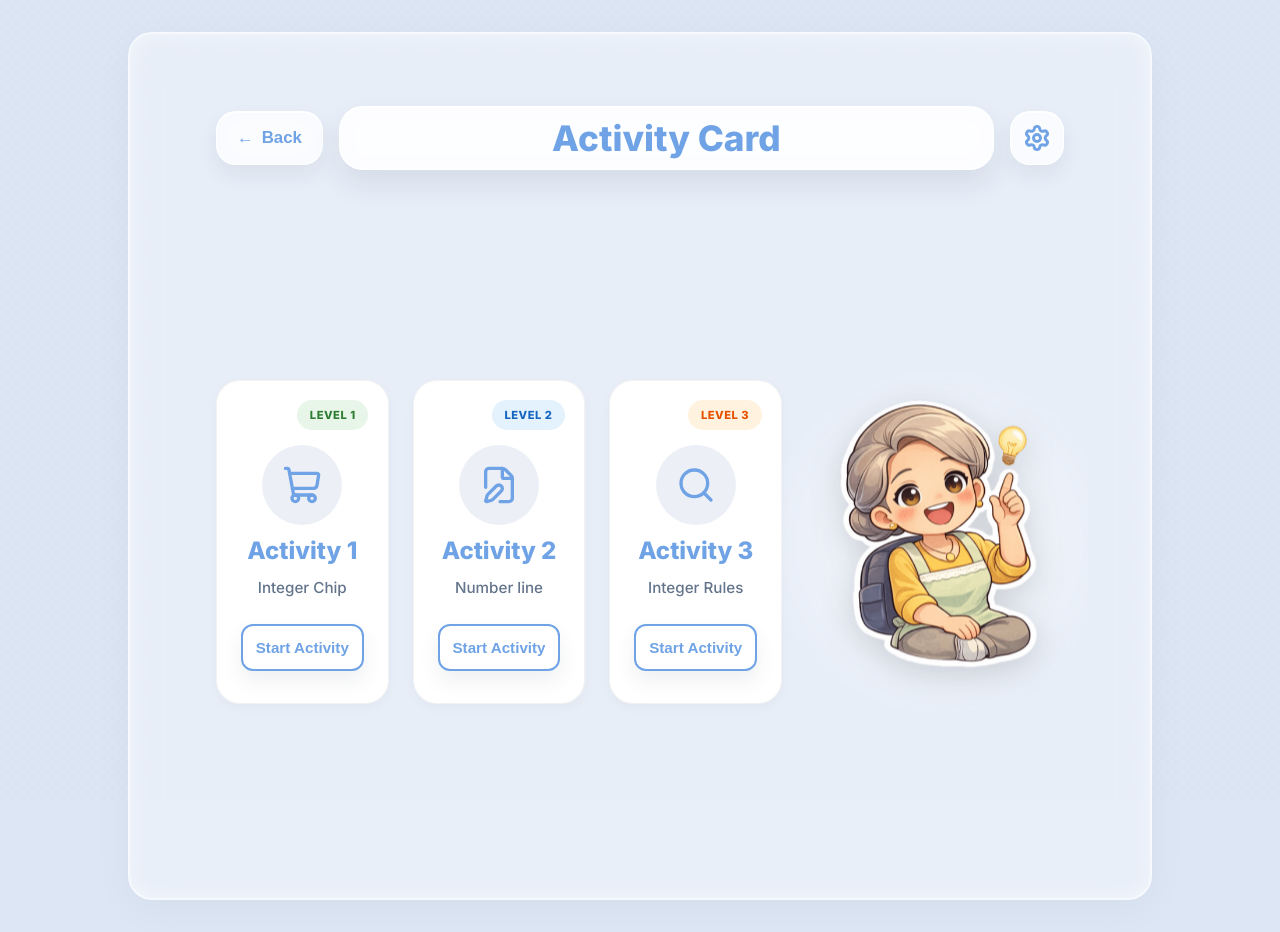
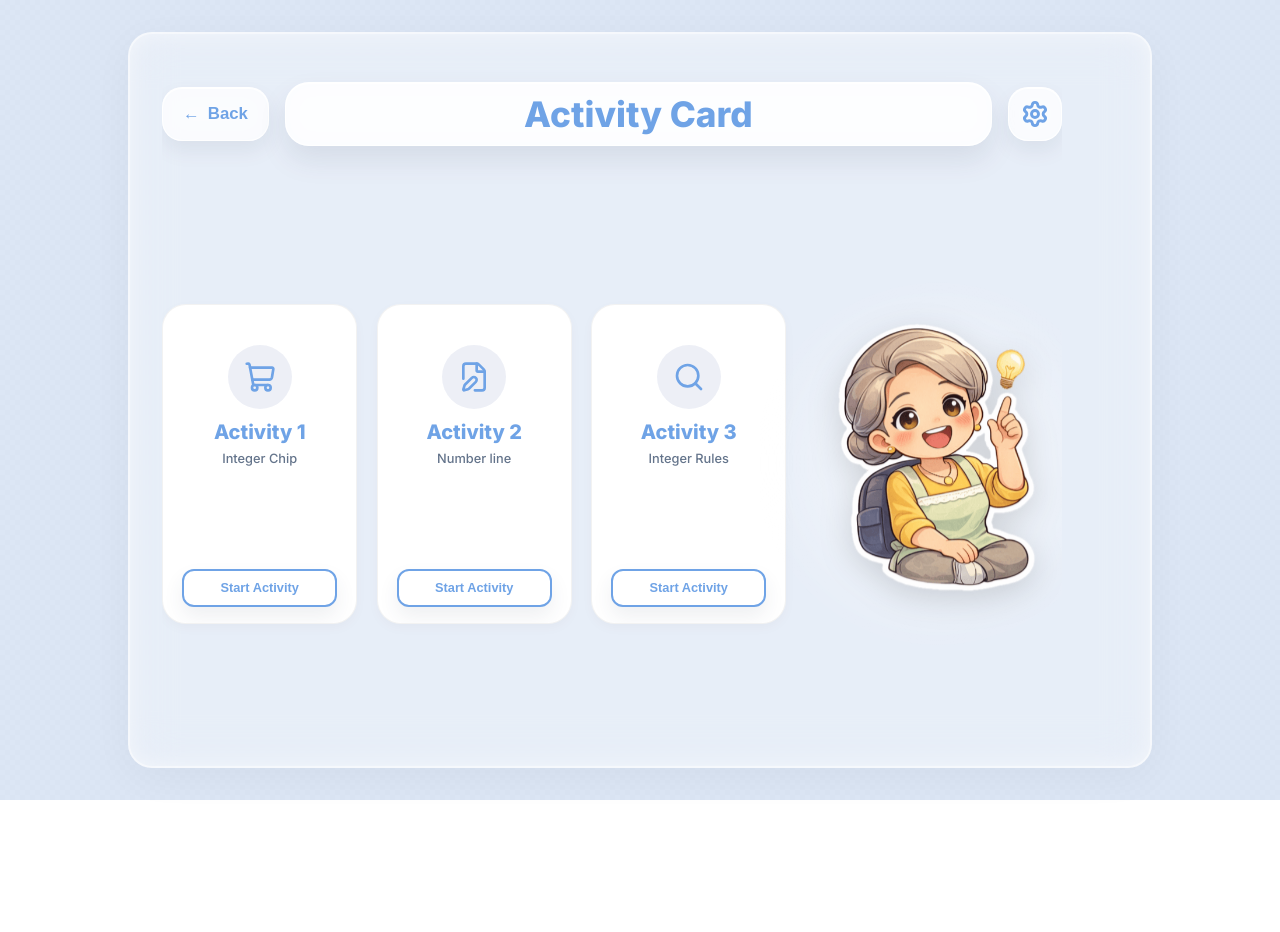
Before and after one commit to reyxdz/SubtractEd, a React (Vite) app in the folder client/: page /activity in a window 1280 px wide. After the commit the page ends 800 px from the top, so only its background shows below. Built offline with nearby package versions, Linux system fonts and the light colour scheme.

Commit message:
feat(activity): update activity cards list layout

```diff
--- a/client/src/components/features/activity/ActivityContent.css
+++ b/client/src/components/features/activity/ActivityContent.css
@@ -1,35 +1,53 @@
+.activity-page-container {
+  /* Override .guide-page-container to prevent scrolling */
+  min-height: 0 !important;
+  height: 100% !important;
+  flex: 1; /* Stretch to fill the newly maximized app-window */
+  padding: 0 !important;
+  margin: 0 !important;
+  display: flex;
+  flex-direction: column;
+  overflow: hidden;
+  width: 100%;
+}
+
 .activity-layout {
   display: flex;
-  gap: 2rem;
-  margin-top: 2rem;
-  align-items: center; /* Center teacher image vertically relative to content */
+  gap: 2vw;
+  margin-top: 1vh;
+  align-items: center;
   width: 100%;
+  flex: 1;
+  min-height: 0; /* allows shrinking */
 }
 
 .activity-main-content {
   flex: 1;
+  display: flex;
+  align-items: center;
+  justify-content: center;
+  min-height: 0;
+  height: 100%;
 }
 
 .activity-side-character {
-  width: 250px;
+  width: min(250px, 20vw);
   display: flex;
   justify-content: center;
   align-items: center;
   flex-shrink: 0;
+  position: relative;
 }
 
 .teacher-image {
   width: 100%;
   max-width: 200px;
+  max-height: 40vh; /* Don't grow too tall on short screens */
   object-fit: contain;
-  filter: drop-shadow(0 8px 16px rgba(0,0,0,0.15));
+  filter: drop-shadow(0 1vh 2vh rgba(0,0,0,0.15));
   animation: float 4s ease-in-out infinite;
   position: relative;
   z-index: 2;
-}
-
-.activity-side-character {
-  position: relative;
 }
 
 .activity-side-character::before {
@@ -49,67 +67,33 @@
 
 @keyframes float {
   0% { transform: translateY(0px); }
-  50% { transform: translateY(-10px); }
+  50% { transform: translateY(-1vh); }
   100% { transform: translateY(0px); }
-}
-
-.activity-video-card {
-  padding: 2.5rem;
-  display: flex;
-  flex-direction: column;
-  align-items: center;
-  gap: 1.5rem;
-  background: white;
-  border-radius: 24px;
-}
-
-.video-title {
-  color: var(--color-text-dark);
-  font-size: 1.6rem;
-  margin: 0;
-  text-align: center;
-}
-
-.video-wrapper {
-  width: 100%;
-  max-width: 600px;
-  aspect-ratio: 16/9;
-  border-radius: 16px;
-  overflow: hidden;
-  box-shadow: 0 8px 24px rgba(0,0,0,0.1);
-}
-
-.proceed-btn {
-  margin-top: 1rem;
-  padding: 0.8rem 2rem;
-  font-size: 1.1rem;
-}
-
-@media (max-width: 1024px) {
-  .activity-layout {
-    flex-direction: column;
-  }
-
-  .activity-side-character {
-    width: 200px;
-  }
-}
-
-@media (max-width: 768px) {
-  .activity-side-character {
-    width: 100px; /* Make much smaller on mobile */
-  }
 }
 
 .activity-options-grid {
   display: grid;
   grid-template-columns: repeat(3, 1fr);
-  gap: 1.5rem;
+  gap: 1.5vw;
+  width: 100%;
+  height: 100%; /* Stretch to fill available space */
+  max-height: 65vh; /* Increased from 50vh to make cards taller */
+  min-height: 40vh; /* Ensure they don't get too squat on wide/short screens */
 }
 
 @media (max-width: 900px) {
   .activity-options-grid {
     grid-template-columns: 1fr;
+    max-height: none;
+    overflow-y: auto; /* Fallback for very small screens if they stack */
+    padding-bottom: 2vh;
+  }
+  .activity-page-container {
+    overflow-y: auto; /* Fallback for very narrow screens */
+  }
+  .activity-layout {
+    flex-direction: column;
+    height: auto;
   }
 }
 
@@ -119,31 +103,32 @@
   align-items: center;
   justify-content: space-between;
   text-align: center;
-  padding: 2.5rem 1.5rem 2rem;
+  padding: 3vh 1.5vw 2vh;
   cursor: pointer;
-  border-radius: 24px;
-  min-height: 320px;
+  border-radius: 3vh;
   background: white;
   border: 1px solid rgba(0, 0, 0, 0.05);
-  box-shadow: 0 4px 12px rgba(0, 0, 0, 0.03);
+  box-shadow: 0 0.5vh 1.5vh rgba(0, 0, 0, 0.03);
   transition: all 0.3s cubic-bezier(0.4, 0, 0.2, 1);
   position: relative;
   overflow: hidden;
+  height: 100%;
+  box-sizing: border-box;
 }
 
 .activity-option-card:hover {
-  transform: translateY(-8px);
-  box-shadow: 0 20px 40px rgba(0, 0, 0, 0.08);
+  transform: translateY(-1vh);
+  box-shadow: 0 2vh 4vh rgba(0, 0, 0, 0.08);
   border-color: rgba(0, 0, 0, 0.08);
 }
 
 .activity-badge {
   position: absolute;
-  top: 1.2rem;
-  right: 1.2rem;
-  padding: 0.4rem 0.8rem;
-  border-radius: 20px;
-  font-size: 0.7rem;
+  top: 1vh;
+  right: 1vw;
+  padding: 0.4vh 1vw;
+  border-radius: 2vh;
+  font-size: clamp(0.6rem, 1.2vh, 0.7rem);
   font-weight: 800;
   text-transform: uppercase;
   letter-spacing: 0.5px;
@@ -157,32 +142,37 @@
   display: flex;
   align-items: center;
   justify-content: center;
-  margin-top: 1.5rem;
-  margin-bottom: 0.5rem;
-  width: 80px;
-  height: 80px;
+  margin-top: 2vh;
+  margin-bottom: 1vh;
+  width: min(8vw, 8vh);
+  height: min(8vw, 8vh);
   border-radius: 50%;
   background: rgba(30, 58, 138, 0.08);
   color: var(--theme-primary, #1e3a8a);
   transition: all 0.3s ease;
 }
 
+.activity-icon-container svg {
+  width: 50%;
+  height: 50%;
+}
+
 .activity-option-card:hover .activity-icon-container {
   transform: scale(1.1);
   background: var(--theme-primary, #1e3a8a);
   color: white;
-  box-shadow: 0 8px 16px rgba(30, 58, 138, 0.2);
+  box-shadow: 0 1vh 2vh rgba(30, 58, 138, 0.2);
 }
 
 .activity-text-content {
   display: flex;
   flex-direction: column;
-  gap: 0.5rem;
-  margin-bottom: 1.5rem;
+  gap: 0.5vh;
+  margin-bottom: 2vh;
 }
 
 .activity-option-card h3 {
-  font-size: 1.5rem;
+  font-size: clamp(1.2rem, 2.5vh, 1.5rem);
   font-weight: 800;
   color: var(--theme-primary, #1e3a8a);
   margin: 0;
@@ -190,20 +180,20 @@
 
 .activity-option-card p {
   color: var(--color-text-muted, #6b7280);
-  font-size: 0.95rem;
-  line-height: 1.5;
+  font-size: clamp(0.8rem, 1.5vh, 0.95rem);
+  line-height: 1.2;
   margin: 0;
   font-weight: 500;
 }
 
 .activity-start-btn {
   width: 100%;
-  padding: 0.8rem;
-  font-size: 0.95rem;
+  padding: 1.2vh;
+  font-size: clamp(0.8rem, 1.5vh, 0.95rem);
   background: white;
   color: var(--theme-primary, #1e3a8a);
   border: 2px solid var(--theme-primary, #1e3a8a);
-  border-radius: 12px;
+  border-radius: 1.5vh;
   font-weight: 700;
   transition: all 0.3s ease;
   cursor: pointer;
@@ -213,21 +203,6 @@
 .activity-option-card:hover .activity-start-btn {
   background: var(--theme-primary, #1e3a8a);
   color: white;
-  transform: translateY(-2px);
-  box-shadow: 0 4px 12px rgba(30, 58, 138, 0.2);
+  transform: translateY(-0.2vh);
+  box-shadow: 0 0.5vh 1.5vh rgba(30, 58, 138, 0.2);
 }
-
-/* Prevent vertical scrolling on large screens */
-@media (min-width: 1024px) {
-  .activity-page-container {
-    height: 100vh;
-    max-height: 100vh;
-    overflow: hidden;
-    box-sizing: border-box;
-  }
-
-  .activity-layout {
-    height: calc(100% - 88px); /* Account for header height + margins */
-    align-items: center;
-  }
-}
--- a/client/src/components/features/activity/ActivityContent.tsx
+++ b/client/src/components/features/activity/ActivityContent.tsx
@@ -24,7 +24,6 @@ export const ActivityContent: React.FC = () => {
         <div className="activity-main-content">
           <div className="activity-options-grid">
             <Card className="activity-option-card" onClick={() => navigate('/activity/1')}>
-              <div className="activity-badge badge-easy">Level 1</div>
               <div className="activity-icon-container">
                 <ShoppingCart size={40} strokeWidth={2} />
               </div>
@@ -36,7 +35,6 @@ export const ActivityContent: React.FC = () => {
             </Card>
 
             <Card className="activity-option-card" onClick={() => navigate('/activity/2')}>
-              <div className="activity-badge badge-moderate">Level 2</div>
               <div className="activity-icon-container">
                 <FileEdit size={40} strokeWidth={2} />
               </div>
@@ -48,7 +46,6 @@ export const ActivityContent: React.FC = () => {
             </Card>
 
             <Card className="activity-option-card" onClick={() => navigate('/activity/3')}>
-              <div className="activity-badge badge-difficult">Level 3</div>
               <div className="activity-icon-container">
                 <Search size={40} strokeWidth={2} />
               </div>
```
